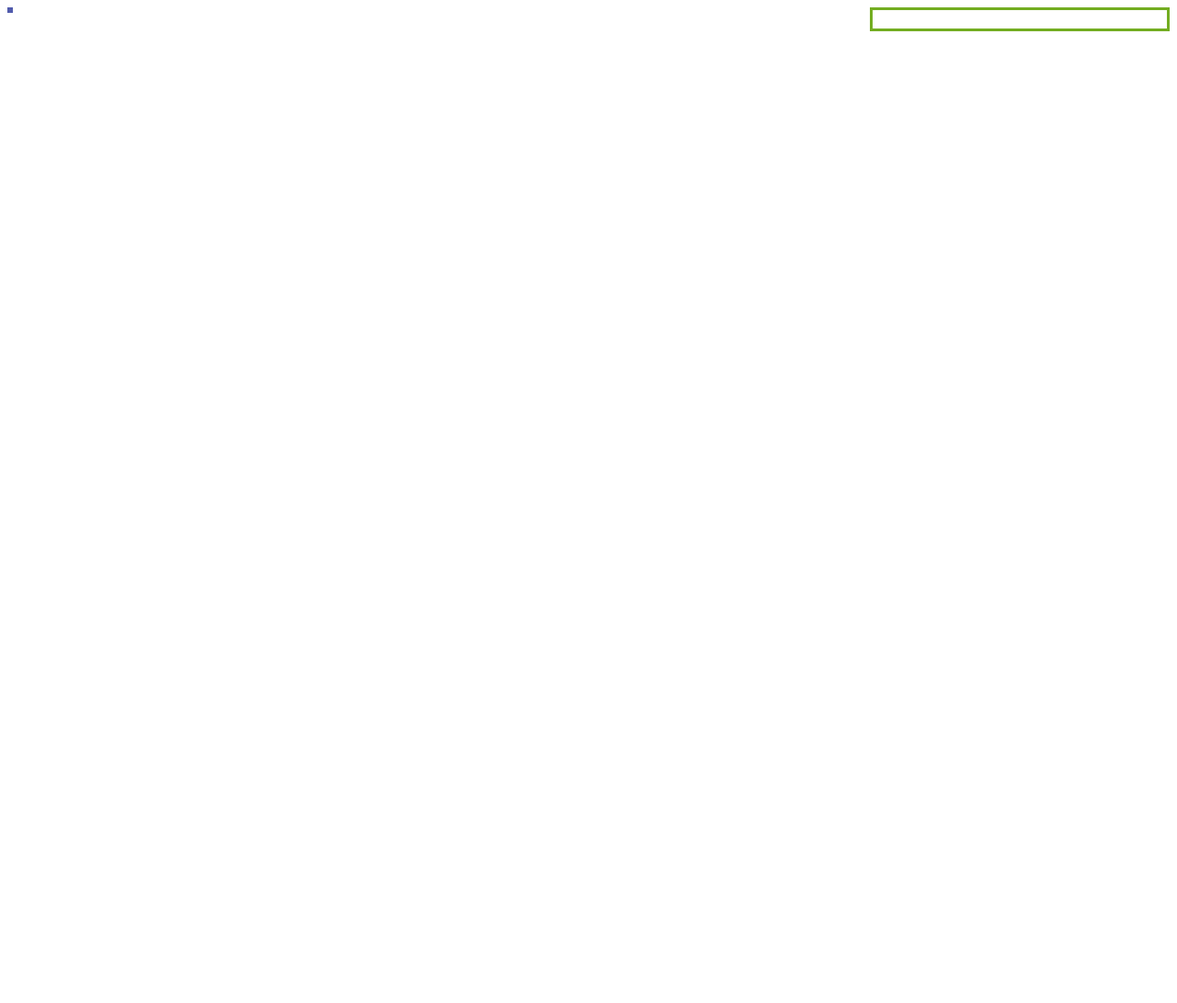
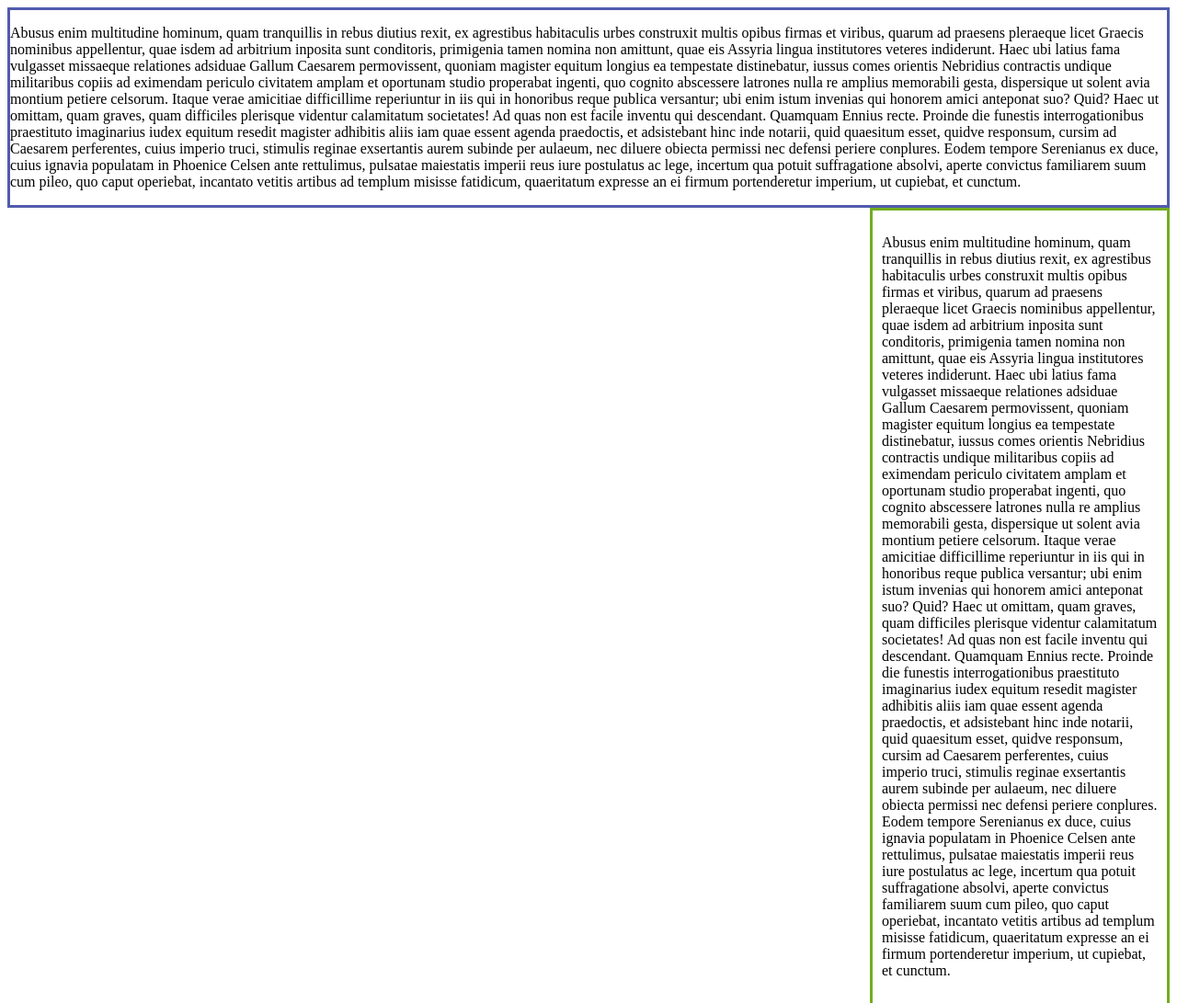
Before and after one commit to kariamoss/web_cv.github.io, a plain HTML site: page index.html in a window 1280 px wide. Shown: the top 1091 px of the page at 92% size. Before the commit the page ends 800 px from the top, so only its background shows below. Drawn offline with Linux system fonts and the light colour scheme.

Commit message:
lorem ipsum

```diff
--- a/index.html
+++ b/index.html
@@ -8,10 +8,30 @@
 <body>
 <div class="container principal">
     <div class="left-column">
+        <p>
+            Abusus enim multitudine hominum, quam tranquillis in rebus diutius rexit, ex agrestibus habitaculis urbes construxit multis opibus firmas et viribus, quarum ad praesens pleraeque licet Graecis nominibus appellentur, quae isdem ad arbitrium inposita sunt conditoris, primigenia tamen nomina non amittunt, quae eis Assyria lingua institutores veteres indiderunt.
 
+            Haec ubi latius fama vulgasset missaeque relationes adsiduae Gallum Caesarem permovissent, quoniam magister equitum longius ea tempestate distinebatur, iussus comes orientis Nebridius contractis undique militaribus copiis ad eximendam periculo civitatem amplam et oportunam studio properabat ingenti, quo cognito abscessere latrones nulla re amplius memorabili gesta, dispersique ut solent avia montium petiere celsorum.
+
+            Itaque verae amicitiae difficillime reperiuntur in iis qui in honoribus reque publica versantur; ubi enim istum invenias qui honorem amici anteponat suo? Quid? Haec ut omittam, quam graves, quam difficiles plerisque videntur calamitatum societates! Ad quas non est facile inventu qui descendant. Quamquam Ennius recte.
+
+            Proinde die funestis interrogationibus praestituto imaginarius iudex equitum resedit magister adhibitis aliis iam quae essent agenda praedoctis, et adsistebant hinc inde notarii, quid quaesitum esset, quidve responsum, cursim ad Caesarem perferentes, cuius imperio truci, stimulis reginae exsertantis aurem subinde per aulaeum, nec diluere obiecta permissi nec defensi periere conplures.
+
+            Eodem tempore Serenianus ex duce, cuius ignavia populatam in Phoenice Celsen ante rettulimus, pulsatae maiestatis imperii reus iure postulatus ac lege, incertum qua potuit suffragatione absolvi, aperte convictus familiarem suum cum pileo, quo caput operiebat, incantato vetitis artibus ad templum misisse fatidicum, quaeritatum expresse an ei firmum portenderetur imperium, ut cupiebat, et cunctum.
+        </p>
     </div>
     <div class="right-column">
+        <p>
+            Abusus enim multitudine hominum, quam tranquillis in rebus diutius rexit, ex agrestibus habitaculis urbes construxit multis opibus firmas et viribus, quarum ad praesens pleraeque licet Graecis nominibus appellentur, quae isdem ad arbitrium inposita sunt conditoris, primigenia tamen nomina non amittunt, quae eis Assyria lingua institutores veteres indiderunt.
 
+            Haec ubi latius fama vulgasset missaeque relationes adsiduae Gallum Caesarem permovissent, quoniam magister equitum longius ea tempestate distinebatur, iussus comes orientis Nebridius contractis undique militaribus copiis ad eximendam periculo civitatem amplam et oportunam studio properabat ingenti, quo cognito abscessere latrones nulla re amplius memorabili gesta, dispersique ut solent avia montium petiere celsorum.
+
+            Itaque verae amicitiae difficillime reperiuntur in iis qui in honoribus reque publica versantur; ubi enim istum invenias qui honorem amici anteponat suo? Quid? Haec ut omittam, quam graves, quam difficiles plerisque videntur calamitatum societates! Ad quas non est facile inventu qui descendant. Quamquam Ennius recte.
+
+            Proinde die funestis interrogationibus praestituto imaginarius iudex equitum resedit magister adhibitis aliis iam quae essent agenda praedoctis, et adsistebant hinc inde notarii, quid quaesitum esset, quidve responsum, cursim ad Caesarem perferentes, cuius imperio truci, stimulis reginae exsertantis aurem subinde per aulaeum, nec diluere obiecta permissi nec defensi periere conplures.
+
+            Eodem tempore Serenianus ex duce, cuius ignavia populatam in Phoenice Celsen ante rettulimus, pulsatae maiestatis imperii reus iure postulatus ac lege, incertum qua potuit suffragatione absolvi, aperte convictus familiarem suum cum pileo, quo caput operiebat, incantato vetitis artibus ad templum misisse fatidicum, quaeritatum expresse an ei firmum portenderetur imperium, ut cupiebat, et cunctum.
+        </p>
     </div>
 </div>
 </body>
```
